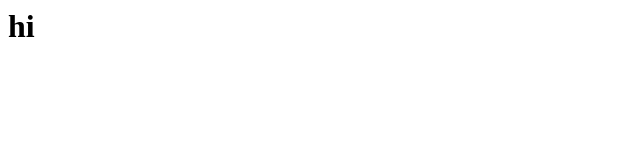
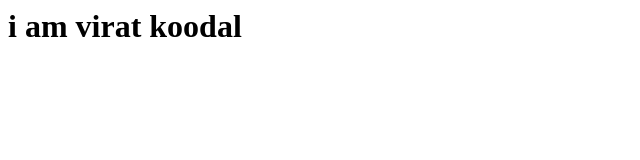
Before and after one commit to Koodalarasu/viratkoodal18, a plain HTML site: page index.html in a window 1280 px wide. Shown: the whole page, without its empty margins (0-640 px from the left). Drawn offline with Linux system fonts and the light colour scheme.

Commit message:
Update index.html

```diff
--- a/index.html
+++ b/index.html
@@ -1,3 +1,4 @@
 <html>
-	<h1>hi</h1>
+	<h1>i am virat koodal
+	</h1>
 </html>
```
